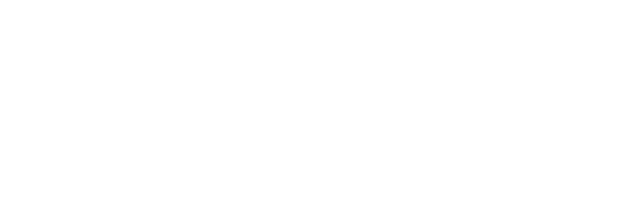
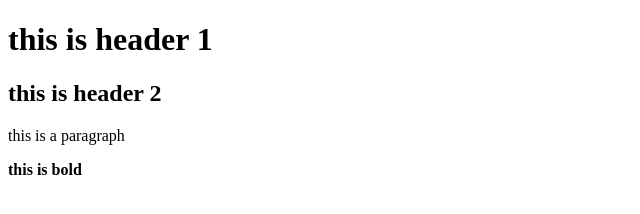
Before and after one commit to RifaPH4/my-first-repo, a plain HTML site: page index.html in a window 1280 px wide. Shown: the whole page, without its empty margins (0-640 px from the left). Drawn offline with Linux system fonts and the light colour scheme.

Commit message:
another header

```diff
--- a/index.html
+++ b/index.html
@@ -7,6 +7,9 @@
     <title>My First Github Repo</title>
 </head>
 <body>
-
+    <h1>this is header 1</h1>
+    <h2>this is header 2</h2>
+    <p>this is a paragraph</p>
+    <b>this is bold</b>
 </body>
 </html>
```
